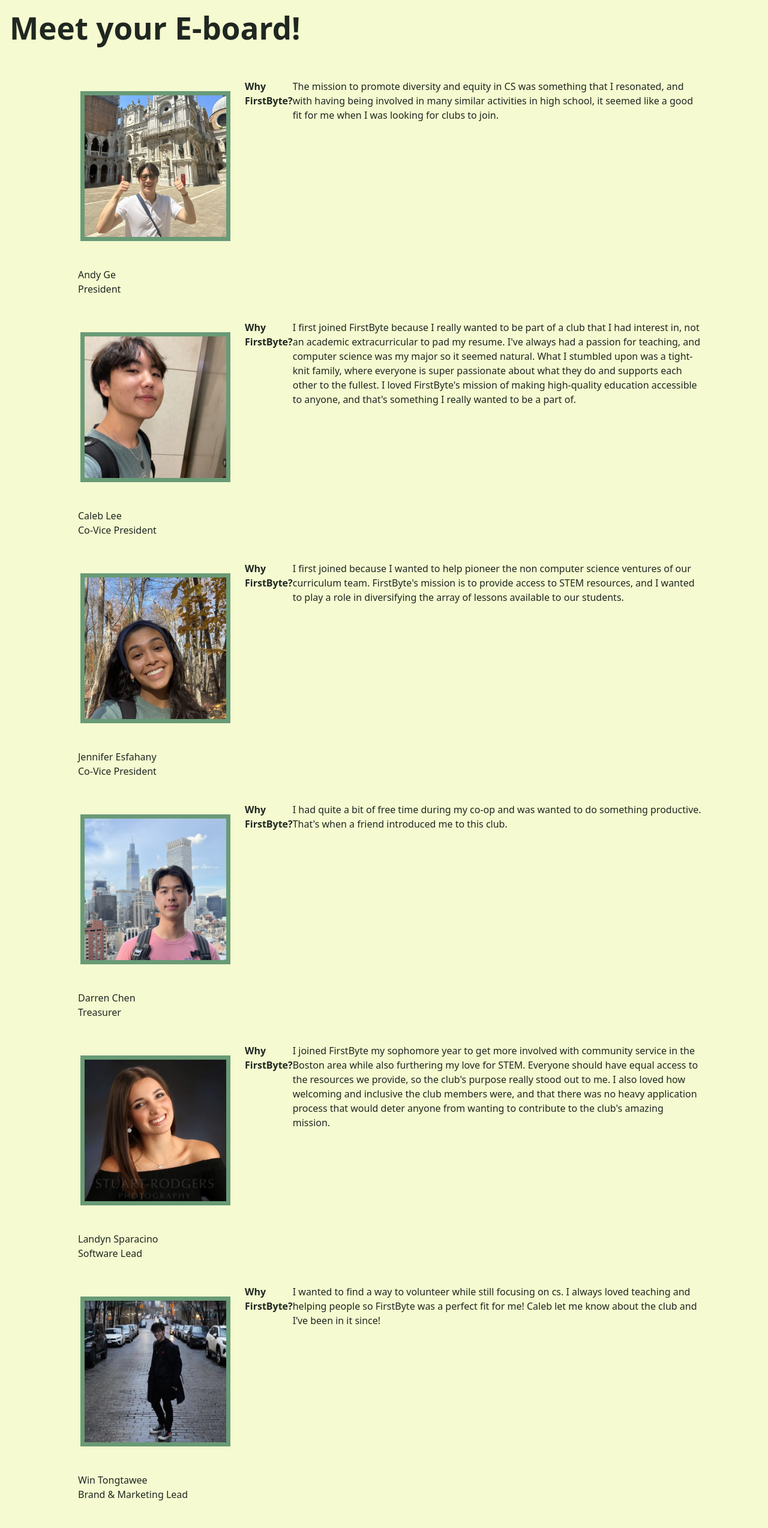
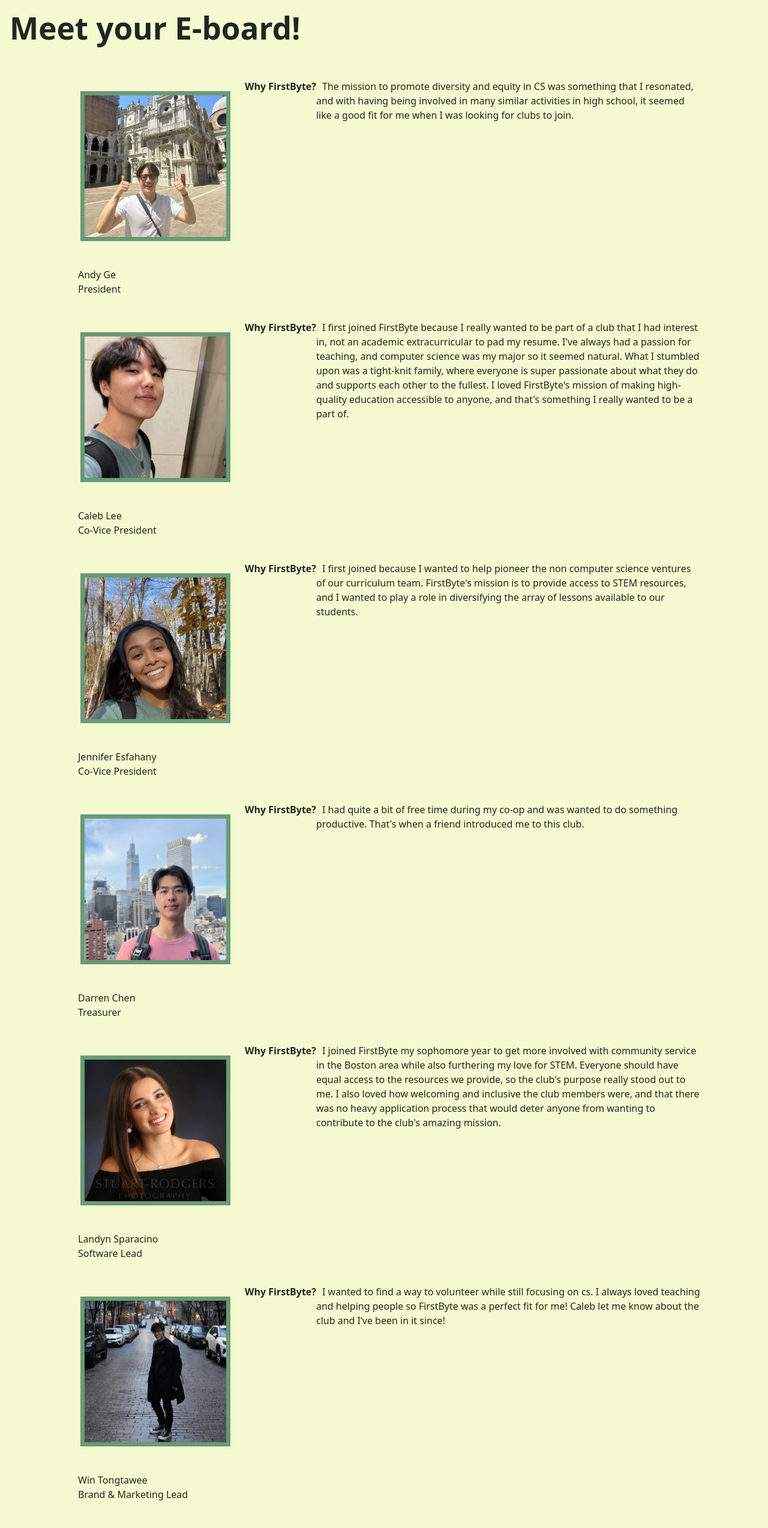
Before and after one commit to firstbytenu/firstbyte-website, a React (Create React App) app: page /meetTeam in a window 1280 px wide. Shown: the part 80-2628 px from the top of the page at 60% size. Built offline with nearby package versions, Linux system fonts and the light colour scheme.

Commit message:
more changes

```diff
--- a/src/homepage/contact/contactsection.js
+++ b/src/homepage/contact/contactsection.js
@@ -1,8 +1,8 @@
-import React, { useRef } from 'react'
+// import React, { useRef } from 'react'
 import './contactsection.css';
 
 const EmailSection = () => {
-    const form = useRef();
+   /** const form = useRef();
 
     const sendEmail = (e) => {
         e.preventDefault();
@@ -13,7 +13,7 @@ const EmailSection = () => {
         // }, (error) => {
         //     console.log(error.text);
         // });
-    }
+    } **/
 
         return (
             <>
@@ -32,11 +32,6 @@ const EmailSection = () => {
                         Email address: teachfirstbyte@gmail.com
                     </div>
 
-                    <div>
-                        Interested in joining?
-                        Fill out our&nbsp;
-                        <a href="https://docs.google.com/forms/d/e/1FAIpQLSfgdHqfrIbdoDwoKo06yk677UNw07TpHJFL-hvNZ62cjojCpw/viewform">volunteer interest form!</a>
-                    </div>
                 </div>
             </>
         );
--- a/src/meetTeam/header.css
+++ b/src/meetTeam/header.css
@@ -45,11 +45,14 @@ height: 250px;
 border: 7px solid #699A76;
 }
 
-* {box-sizing: border-box}
-body {font-family: Verdana, sans-serif; margin:0}
-.mySlides {display: none}
-img {vertical-align: middle;}
 
 .image-text-wrapper {
 display: flex;
 }
+
+p {
+  white-space: nowrap;
+}
+h{
+  text-indent: 10px;
+}
--- a/src/meetTeam/team.js
+++ b/src/meetTeam/team.js
@@ -54,7 +54,7 @@ function header() {
         <Row style={{maxWidth: '100%', margin: '0px auto'}}>
         <div class="image-text-wrapper">
           {imageRow3(andy)}
-         <b>Why FirstByte?</b> The mission to promote diversity and equity in CS was something that I resonated, and with having being involved in many similar activities in high school, it seemed like a good fit for me when I was looking for clubs to join.
+        <p> <b>Why FirstByte?</b></p><h>The mission to promote diversity and equity in CS was something that I resonated, and with having being involved in many similar activities in high school, it seemed like a good fit for me when I was looking for clubs to join.</h>
           </div>
           {textRow3(
             <div>
@@ -64,7 +64,7 @@ function header() {
             )}
           <div class="image-text-wrapper">
           {imageRow3(caleb)}
-          <b>Why FirstByte?</b> I first joined FirstByte because I really wanted to be part of a club that I had interest in, not an academic extracurricular to pad my resume. I've always had a passion for teaching, and computer science was my major so it seemed natural. What I stumbled upon was a tight-knit family, where everyone is super passionate about what they do and supports each other to the fullest. I loved FirstByte's mission of making high-quality education accessible to anyone, and that's something I really wanted to be a part of.
+          <p> <b>Why FirstByte?</b></p><h> I first joined FirstByte because I really wanted to be part of a club that I had interest in, not an academic extracurricular to pad my resume. I've always had a passion for teaching, and computer science was my major so it seemed natural. What I stumbled upon was a tight-knit family, where everyone is super passionate about what they do and supports each other to the fullest. I loved FirstByte's mission of making high-quality education accessible to anyone, and that's something I really wanted to be a part of. </h>
           </div>
           {textRow3(
             <div>
@@ -74,7 +74,7 @@ function header() {
           )}
           <div class="image-text-wrapper">
           {imageRow3(jennifer)}
-         <b> Why  FirstByte?</b>I first joined because I wanted to help pioneer the non computer science ventures of our curriculum team. FirstByte's mission is to provide access to STEM resources, and I wanted to play a role in diversifying the array of lessons available to our students.</div>
+          <p> <b>Why FirstByte?</b></p><h>I first joined because I wanted to help pioneer the non computer science ventures of our curriculum team. FirstByte's mission is to provide access to STEM resources, and I wanted to play a role in diversifying the array of lessons available to our students.</h></div>
           {textRow3(
             <div>
             Jennifer Esfahany <br></br>
@@ -83,7 +83,7 @@ function header() {
           )}
           <div class="image-text-wrapper">
           {imageRow3(darren)}
-          <b>Why FirstByte?</b>I had quite a bit of free time during my co-op and was wanted to do something productive. That's when a friend introduced me to this club.
+          <p> <b>Why FirstByte?</b></p><h>I had quite a bit of free time during my co-op and was wanted to do something productive. That's when a friend introduced me to this club.</h>
           </div>
            {textRow3(
             <div>
@@ -93,7 +93,7 @@ function header() {
           )}
           <div class="image-text-wrapper">
           {imageRow3(landyn)}
-          <b>Why FirstByte?</b> I joined FirstByte my sophomore year to get more involved with community service in the Boston area while also furthering my love for STEM. Everyone should have equal access to the resources we provide, so the club's purpose really stood out to me. I also loved how welcoming and inclusive the club members were, and that there was no heavy application process that would deter anyone from wanting to contribute to the club's amazing mission. </div>
+          <p> <b>Why FirstByte?</b></p><h> I joined FirstByte my sophomore year to get more involved with community service in the Boston area while also furthering my love for STEM. Everyone should have equal access to the resources we provide, so the club's purpose really stood out to me. I also loved how welcoming and inclusive the club members were, and that there was no heavy application process that would deter anyone from wanting to contribute to the club's amazing mission. </h></div>
           {textRow3(
            <div>
            Landyn Sparacino<br></br>
@@ -102,7 +102,7 @@ function header() {
            )}
            <div class="image-text-wrapper">
           {imageRow3(win)}
-          <b>Why FirstByte?</b> I wanted to find a way to volunteer while still focusing on cs. I always loved teaching and helping people so FirstByte was a perfect fit for me! Caleb let me know about the club and I’ve been in it since!
+          <p> <b>Why FirstByte?</b></p><h> I wanted to find a way to volunteer while still focusing on cs. I always loved teaching and helping people so FirstByte was a perfect fit for me! Caleb let me know about the club and I’ve been in it since!</h>
           </div> {textRow3(
            <div>
             Win Tongtawee <br></br>
@@ -111,7 +111,7 @@ function header() {
           )}
           <div class="image-text-wrapper">
           {imageRow3(srikar)}
-         <b> Why FirstByte?</b>I've always loved teaching and working with kids, and FirstByte had the perfect intersection of Computer Science, education, and impact that I wanted </div>
+          <p> <b>Why FirstByte?</b></p><h>I've always loved teaching and working with kids, and FirstByte had the perfect intersection of Computer Science, education, and impact that I wanted.</h></div>
           {textRow3(
            <div>
             Srikar Ananthoju<br></br>
```
